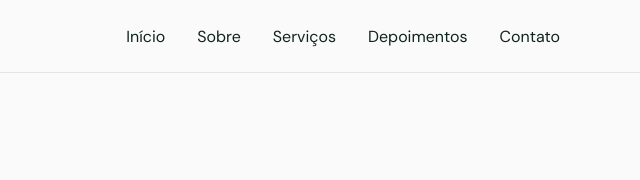
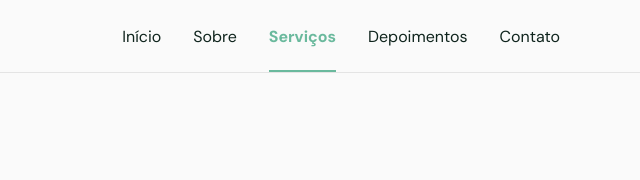
Before and after one commit to ruanlim4/NLW-Origin, a plain HTML site: page index.html in a window 1280 px wide. Shown: the top 180 px of the page, 640-1280 px from the left. Drawn offline with nearby package versions, Linux system fonts and the light colour scheme; files whose address does not match are found by name.

Commit message:
Update main.js
uptade main.js and fix CSS

```diff
--- a/main.js
+++ b/main.js
@@ -18,10 +18,10 @@ for (const link of links) {
 }
 
 /* mudar o header da página quando der scroll */
+const header = document.querySelector('#header')
+const navHeight = header.offsetHeight
+
 function changeHeaderWhenScroll() {
-  const header = document.querySelector('#header')
-  const navHeight = header.offsetHeight
-
   if (window.scrollY >= navHeight) {
     // scroll é maior que a altura do header
     header.classList.add('scroll')
@@ -38,7 +38,13 @@ const swiper = new Swiper('.swiper-container', {
     el: '.swiper-pagination'
   },
   mousewheel: true,
-  keyboard: true
+  keyboard: true,
+  breakpoints: {
+    767: {
+      slidesPerView: 2,
+      setWrapperSize: true
+    }
+  }
 })
 
 /* ScrollReveal: Mostrar elementos quando der scroll na página */
@@ -61,9 +67,9 @@ scrollReveal.reveal(
 )
 
 /* Botão voltar para o topo */
+const backToTopButton = document.querySelector('.back-to-top')
+
 function backToTop() {
-  const backToTopButton = document.querySelector('.back-to-top')
-
   if (window.scrollY >= 560) {
     backToTopButton.classList.add('show')
   } else {
@@ -71,8 +77,34 @@ function backToTop() {
   }
 }
 
+/* Menu ativo conforme a seção visível na página */
+const sections = document.querySelectorAll('main section[id]')
+function activateMenuAtCurrentSection() {
+  const checkpoint = window.pageYOffset + (window.innerHeight / 8) * 4
+
+  for (const section of sections) {
+    const sectionTop = section.offsetTop
+    const sectionHeight = section.offsetHeight
+    const sectionId = section.getAttribute('id')
+
+    const checkpointStart = checkpoint >= sectionTop
+    const checkpointEnd = checkpoint <= sectionTop + sectionHeight
+
+    if (checkpointStart && checkpointEnd) {
+      document
+        .querySelector('nav ul li a[href*=' + sectionId + ']')
+        .classList.add('active')
+    } else {
+      document
+        .querySelector('nav ul li a[href*=' + sectionId + ']')
+        .classList.remove('active')
+    }
+  }
+}
+
 /* When Scroll */
 window.addEventListener('scroll', function () {
   changeHeaderWhenScroll()
   backToTop()
+  activateMenuAtCurrentSection()
 })
--- a/style.css
+++ b/style.css
@@ -176,8 +176,10 @@ nav ul li a {
     position: relative;
 }
 
-nav ul li a:hover {
+nav ul li a:hover,
+nav ul li a.active {
     color: var(--base-color);
+    font-weight: bold;
 }
 
 nav ul li a::after {
@@ -193,7 +195,8 @@ nav ul li a::after {
     transition: width 0.2s;
 }
 
-nav ul li a:hover::after {
+nav ul li a:hover::after,
+nav ul li a.active::after {
     width: 100%;
 }
 
@@ -427,9 +430,14 @@ nav.show div.icon-close {
 }
 
 /* swiper */
-.swipe-slide {
+.swiper-slide {
     height: auto;
     padding: 4rem 1rem;
+}
+
+.swiper-pagination-bullet {
+    width: 0.75rem;
+    height: 0.75rem;
 }
 
 .swiper-pagination-bullet-active {
@@ -535,7 +543,6 @@ footer .social a:hover {
 /*==================== Responsivo ================== */
 /* extra large devices: 1200+ */
 @media (min-width: 1200px) {
-    /* reusable classes */
     .container {
       max-width: 1120px;
       margin-left: auto;
```
